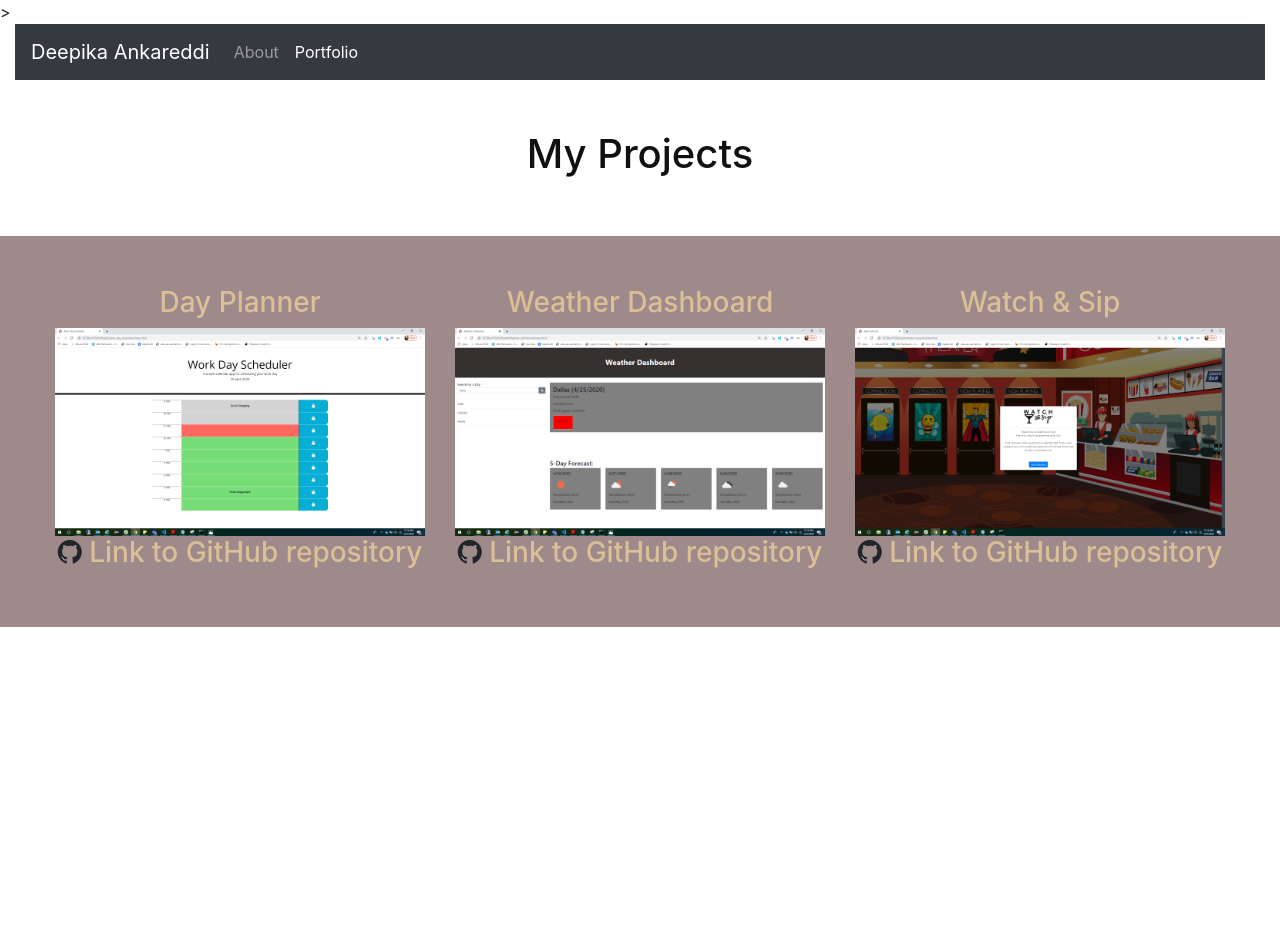
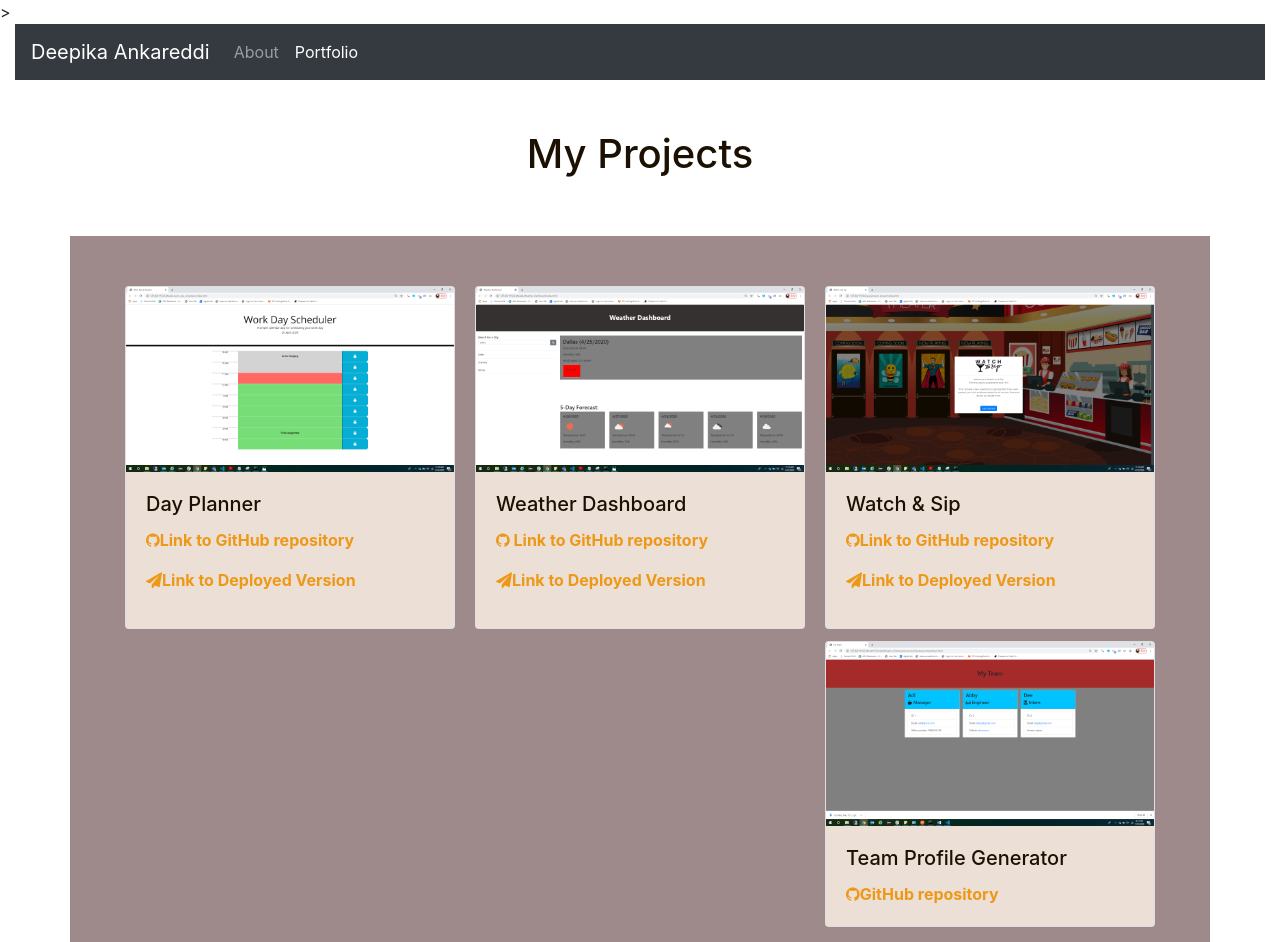
Before and after one commit to ankareddydeepika/Portfolio, a plain HTML site: page portfolio.html in a window 1280 px wide. Shown: the top 942 px of the page. Drawn offline with nearby package versions, Linux system fonts and the light colour scheme.

Commit message:
Added on more project to my portfolio

```diff
--- a/portfolio.html
+++ b/portfolio.html
@@ -32,10 +32,12 @@
                         <div class="collapse navbar-collapse" id="navbarSupportedContent">
                             <ul class="navbar-nav mr-auto">
                                 <li class="nav-item">
-                                    <a class="nav-link" href="index.html">About <span class="sr-only">(current)</span></a>
+                                    <a class="nav-link" href="index.html">About <span
+                                            class="sr-only">(current)</span></a>
                                 </li>
                                 <li class="nav-item active">
-                                    <a class="nav-link" href="portfolio.html">Portfolio <span class="sr-only">(current)</span></a>
+                                    <a class="nav-link" href="portfolio.html">Portfolio <span
+                                            class="sr-only">(current)</span></a>
                                 </li>
                             </ul>
                         </div>
@@ -49,40 +51,78 @@
                     <h1 class="text-center">My Projects</h1>
                 </div>
             </div>
+        </div>
+        <div class="container">
             <div class="row" id="myProjects">
-                <div class="col-sm-4">
-                        <h3 class="text-center" style="color: rgb(219, 191, 150);"> Day Planner </h3>
-                        <img src="./assets/Images/Day_scheduler.png" class="img-fluid">
-                    <div>
-                        <h3 class="text-center"><i class="fa fa-github" aria-hidden="true"></i>
-                            <a href="https://ankareddydeepika.github.io/work_day_scheduler/" style="color: rgb(219, 191, 150);">Link to GitHub repository</a>
-                        </h3>
+                <div class="project-area col-12 d-flex justify-content-center">
+                    <div class="card-columns">
+                        <div class="card dayplanner-card">
+                            <img class="card-img-top" src="./assets/Images/Day_scheduler.png" alt="Card image cap">
+                            <div class="card-body">
+                                <h5 class="card-title">Day Planner</h5>
+                                <p>
+                                    <a href="https://github.com/ankareddydeepika/work_day_scheduler"
+                                        class="card-link"><i class="fa fa-github" aria-hidden="true"></i>Link to GitHub
+                                        repository</a>
+                                </p>
+                                <p>
+                                    <a href="https://ankareddydeepika.github.io/work_day_scheduler/"
+                                        class="card-link"><i class="fa fa-paper-plane" aria-hidden="true"></i>Link to
+                                        Deployed Version</a>
+                                </p>
                             </div>
                         </div>
-                <div class="col-sm-4">
-                        <h3 class="text-center" style="color: rgb(219, 191, 150);"> Weather Dashboard </h3>
-                    <img src="./assets/Images/Weather_dashboard.png" class="img-fluid">
-                    <div>
-                        <h3 class="text-center"><i class="fa fa-github" aria-hidden="true"></i>
-                            <a href="https://ankareddydeepika.github.io/Weather_Dashboard/" style="color: rgb(219, 191, 150);">Link to GitHub repository</a>
-                        </h3>
+                        <div class="card weatherdashboard-card">
+                            <img class="card-img-top" src="./assets/Images/Weather_dashboard.png" alt="Card image cap">
+                            <div class="card-body">
+                                <h5 class="card-title">Weather Dashboard</h5>
+                                <p>
+                                    <a href="https://github.com/ankareddydeepika/Weather_Dashboard" class="card-link"><i
+                                            class="fa fa-github" aria-hidden="true"></i> Link to GitHub repository</a>
+                                </p>
+                                <p>
+                                    <a href="https://ankareddydeepika.github.io/Weather_Dashboard/" class="card-link"><i
+                                            class="fa fa-paper-plane" aria-hidden="true"></i>Link to Deployed
+                                        Version</a>
+                                </p>
                             </div>
                         </div>
-                <div class="col-sm-4">
-                        <h3 class="text-center" style="color: rgb(219, 191, 150);"> Watch & Sip </h3>
-                    <img src="./assets/Images/WatchandSip.png" class="img-fluid">
-                    <div>
-                        <h3 class="text-center"><i class="fa fa-github" aria-hidden="true"></i>
-                            <a href="https://tonidavisj.github.io/quaranteam-project" style="color: rgb(219, 191, 150);">Link to GitHub repository</a>
-                        </h3>
+                        <div class="card Watchandsip-card">
+                            <img class="card-img-top" src="./assets/Images/WatchandSip.png" alt="Card image cap">
+                            <div class="card-body">
+                                <h5 class="card-title">Watch & Sip</h5>
+                                <p>
+                                    <a href="https://github.com/tonidavisj/quaranteam-project" class="card-link"><i
+                                            class="fa fa-github" aria-hidden="true"></i>Link to GitHub repository</a>
+                                </p>
+                                <p>
+                                    <a href="https://tonidavisj.github.io/quaranteam-project" class="card-link"><i
+                                            class="fa fa-paper-plane" aria-hidden="true"></i>Link to Deployed
+                                        Version</a>
+                                </p>
+                            </div>
+                        </div>
+                        <div class="card TeamProfile-card">
+                            <img class="card-img-top" src="./assets/Images/Team_Profile_generator.png"
+                                alt="Card image cap">
+                            <div class="card-body">
+                                <h5 class="card-title">Team Profile Generator</h5>
+                                <a href="https://github.com/ankareddydeepika/TemplateEngine_EmployeeSummary"
+                                    class="card-link"><i class="fa fa-github" aria-hidden="true"></i>GitHub
+                                    repository</a>
                             </div>
                         </div>
 
                     </div>
+
                 </div>
 
+            </div>
 
         </div>
+
+    </div>
+
 
 
     <script src="https://code.jquery.com/jquery-3.4.1.slim.min.js"
--- a/style.css
+++ b/style.css
@@ -24,10 +24,22 @@
   }
   #title{
     padding: 50px 40px;
-    color: rgb(17, 16, 15);
+    color: rgb(27, 16, 1);
   }
   #pages{
     background-color: rgb(134, 109, 109, 0.8);
     padding: 50px 40px;
     font-weight: bold;
   }
+
+  .card-link{
+   color: rgb(238, 152, 23);
+  }
+
+  .card-title{
+    color: rgb(27, 16, 1);
+  }
+
+  .card-body{
+    background-color: rgb(236, 223, 214);
+  }
```
Also changed, not shown: assets/Images/Team_Profile_generator.png (added). Lines whose indentation alone changed are shown as unchanged.
